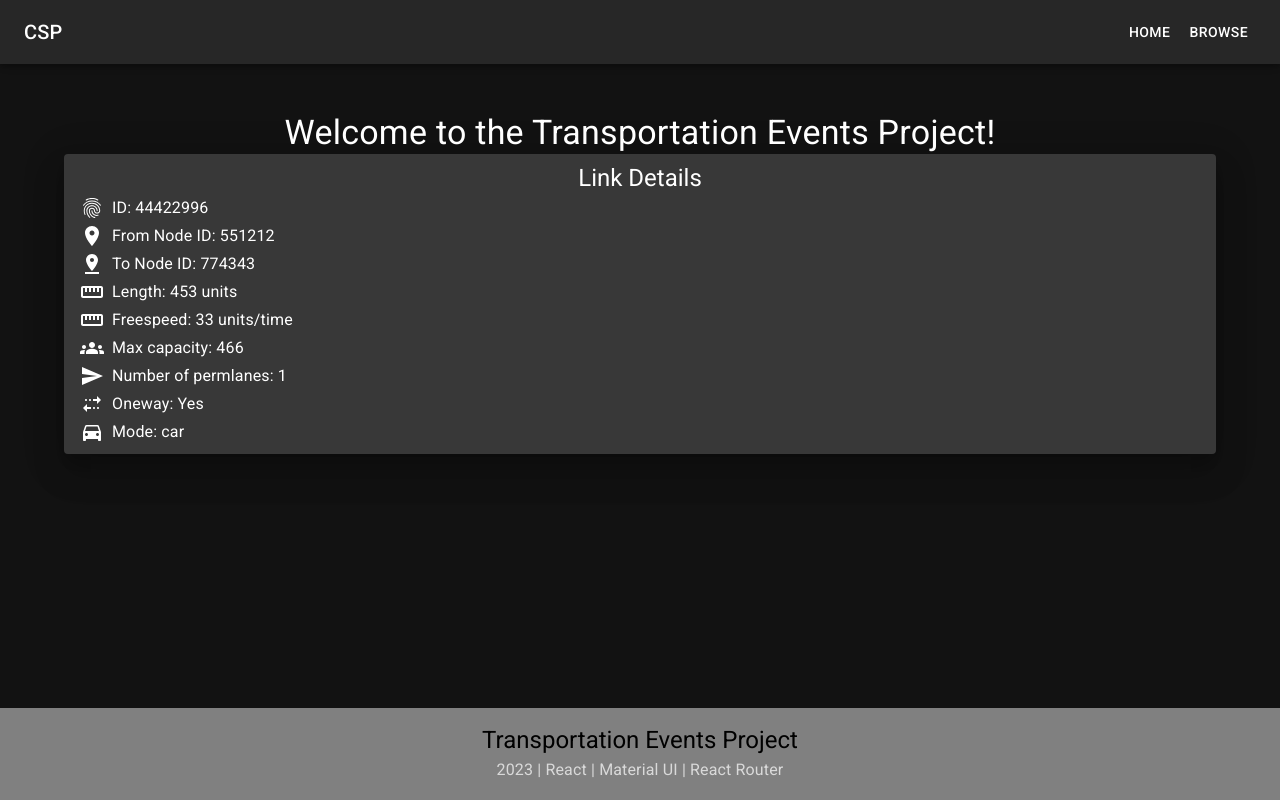
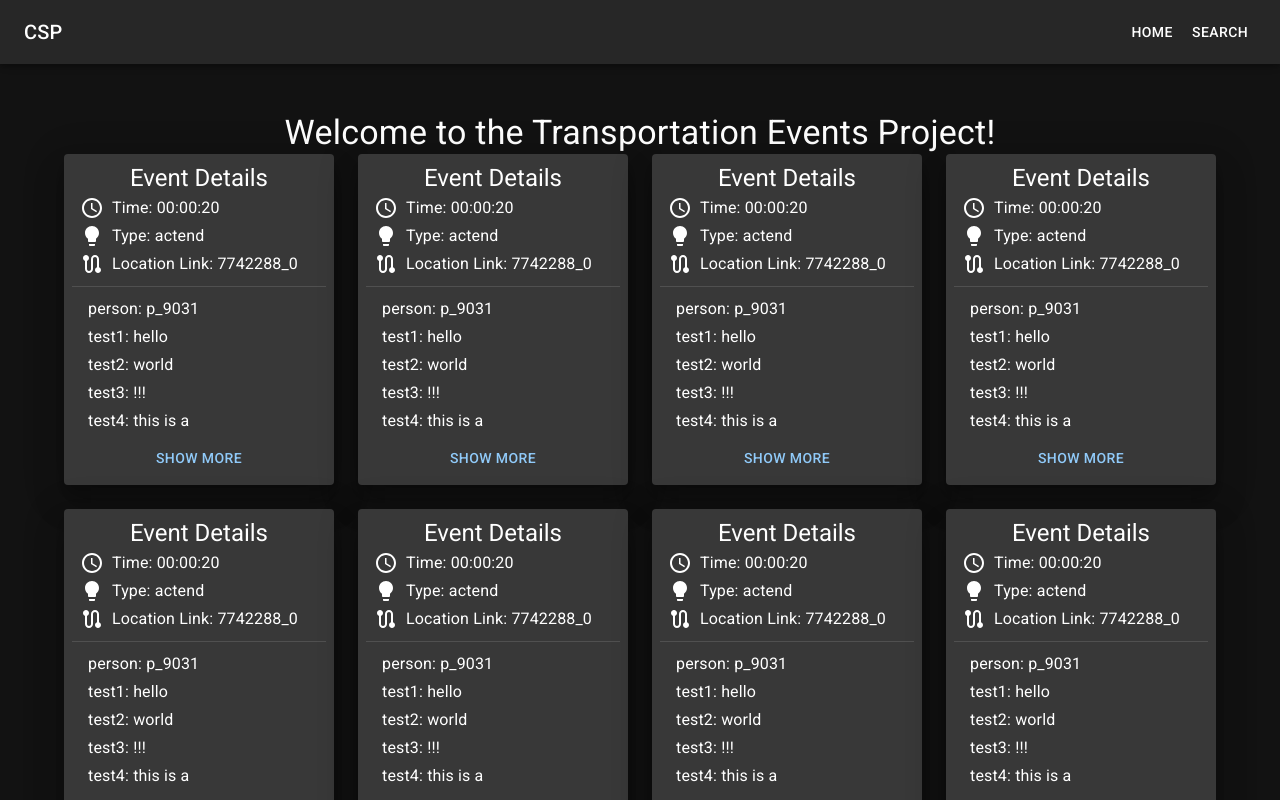
Before and after one commit to KINGTUT10101/TransportationEventsProject, a React (Create React App) app in the folder client/: page / in a window 1280 px wide. Shown: the top 800 px of the page. Built offline with nearby package versions, Linux system fonts and the light colour scheme.

Commit message:
Add event details component

```diff
--- /dev/null
+++ b/client/src/components/EventDetails.js
@@ -0,0 +1,106 @@
+import React, { useState } from 'react';
+import { Typography, Box, Paper, Button , Divider } from '@mui/material';
+
+// Icons
+import AccessTimeIcon from '@mui/icons-material/AccessTime';
+import LightbulbIcon from '@mui/icons-material/Lightbulb';
+import RouteIcon from '@mui/icons-material/Route';
+
+const commonAttributes = new Set([
+  "time",
+  "type",
+  "link",
+])
+const blacklistedAttributes = new Set([
+  "actType"
+])
+
+function getEventAttributes (event) {
+  const uniqueAttributes = Object.keys(event).filter(key => !commonAttributes.has(key) && !blacklistedAttributes.has(key));
+  return [...uniqueAttributes];
+}
+
+function secondsToTimeString (seconds) {
+  return new Date(seconds * 1000).toISOString().slice(11, 19)
+}
+
+// TEMP: mock data
+const event = {
+  time: "20.0",
+  type:"actend",
+  link: "7742288_0",
+  person: "p_9031",
+  actType: "taxi interaction",
+  test1: "hello",
+  test2: "world",
+  test3: "!!!",
+  test4: "this is a ",
+  test5: "test!",
+}
+
+export default function LinkDetails() {
+  const [showMore, setShowMore] = useState(false);
+  const attributesToShow = getEventAttributes(event);
+  const initialAttributes = attributesToShow.slice(0, 5);
+  const extraAttributes = attributesToShow.slice(5);
+
+  const handleShowMore = () => {
+    setShowMore(!showMore);
+  };
+
+  return (
+    <div>
+      <Paper elevation={20} style={{ padding: '0.5rem' }}>
+        <Typography align="center" variant="h5">
+          Event Details
+        </Typography>
+
+        {/* Time */}
+        <Box sx={{display: "flex", alignItems: "center"}} paddingX={1}>
+          <AccessTimeIcon />
+          <Typography align="left" variant="subtitle1" paddingX={1}>
+            Time: {secondsToTimeString (event.time)}
+          </Typography>
+        </Box>
+
+        {/* Type */}
+        <Box sx={{display: "flex", alignItems: "center"}} paddingX={1}>
+          <LightbulbIcon />
+          <Typography align="left" variant="subtitle1" paddingX={1}>
+            Type: {event.type}
+          </Typography>
+        </Box>
+
+        {/* Link */}
+        <Box sx={{display: "flex", alignItems: "center"}} paddingX={1}>
+          <RouteIcon />
+          <Typography align="left" variant="subtitle1" paddingX={1}>
+            Location Link: {event.link}
+          </Typography>
+        </Box>
+
+        <Divider textAlign="left" style={{ marginTop: '0.5rem', marginBottom: '0.5rem' }} />
+
+        {/* Initial attributes */}
+        {initialAttributes.map(attr => (
+          <Typography key={attr} align="left" variant="subtitle1" marginLeft="1rem">
+            {attr}: {event[attr]}
+          </Typography>
+        ))}
+
+        {/* Show More button and Extra attributes */}
+        {showMore &&
+          extraAttributes.map(attr => (
+            <Typography key={attr} align="left" variant="subtitle1" marginLeft="1rem">
+              {attr}: {event[attr]}
+            </Typography>
+          ))}
+        {extraAttributes.length > 0 && (
+          <Button onClick={handleShowMore}>
+            {showMore ? 'Show Less' : 'Show More'}
+          </Button>
+        )}
+      </Paper>
+    </div>
+  );
+}
--- a/client/src/components/Header.js
+++ b/client/src/components/Header.js
@@ -27,7 +27,7 @@ const drawerWidth = 240;
 const siteName = "CSP"
 const navItems = [
   {name: 'Home', path: '/'},
-  {name: 'Browse', path: '/browse'},
+  {name: 'Search', path: '/search'},
 ]
 
 export default function Header(props: Props) {
--- a/client/src/pages/Home.js
+++ b/client/src/pages/Home.js
@@ -1,6 +1,6 @@
 import { Grid, Typography } from "@mui/material"
 
-import LinkDetails from "../components/LinkDetails"
+import EventDetails from "../components/EventDetails"
 
 /**
  * The main page of the website. Shows recent announcements and featured content
@@ -11,7 +11,14 @@ export default function Home() {
     <div>
       <Typography variant="h4" align="center" paddingBottom={4}>
         Welcome to the Transportation Events Project!
-        <LinkDetails />
+
+        <Grid container alignItems="flex-start" spacing={{ xs: 2, md: 3 }} columns={{ xs: 4, sm: 8, md: 16 }} justifyContent="center">
+          {Array.from(Array(8)).map((_, index) => (
+            <Grid item xs={2} sm={3} md={4}>
+              <EventDetails />
+            </Grid>
+          ))}
+        </Grid>
       </Typography>
     </div>
   )
```
